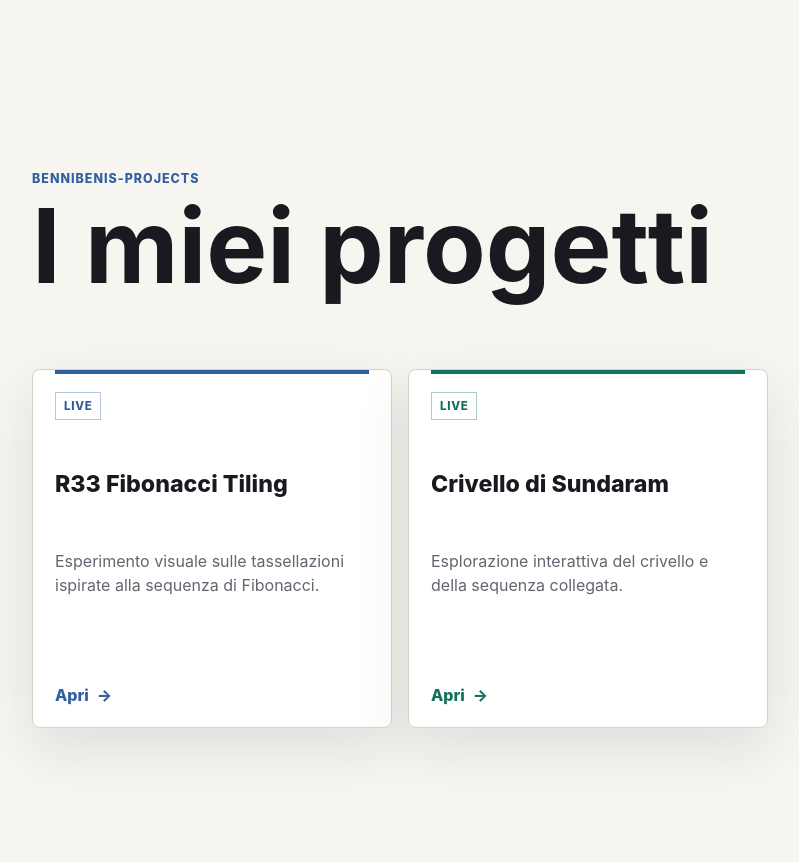
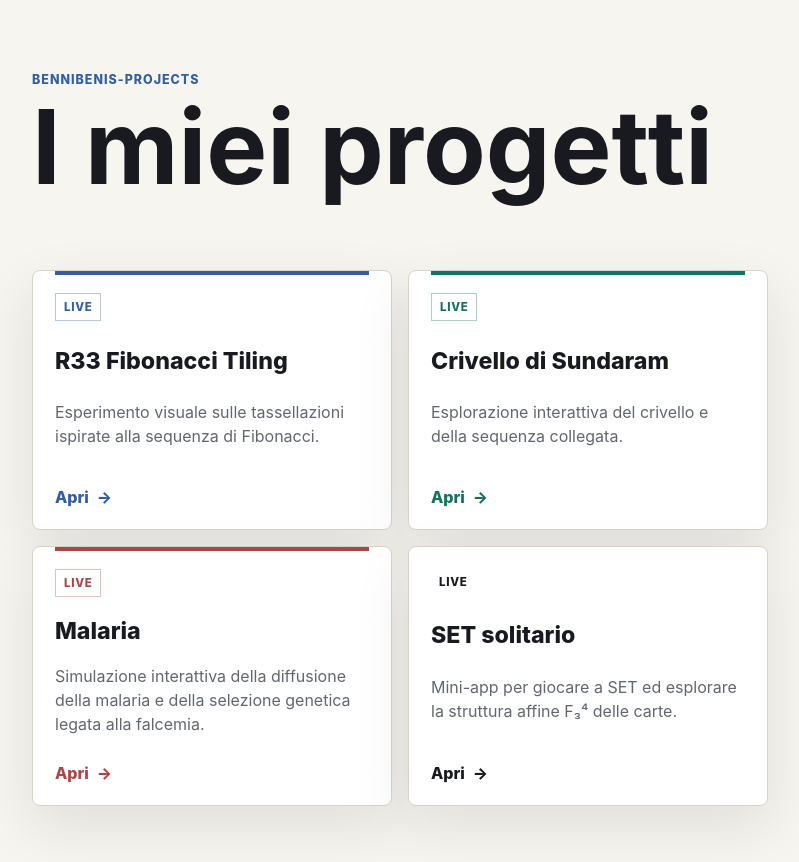
Before and after one commit to bennibeni/links-page, a Next.js app: page / in a window 1280 px wide. Shown: the top 862 px of the page, without its empty margins (92-891 px from the left). Before the commit the page ends 800 px from the top, so only its background shows below. Built offline with nearby package versions, Linux system fonts and the light colour scheme.

Commit message:
Aggiunti Malaria e SET solitario

```diff
--- a/app/page.js
+++ b/app/page.js
@@ -14,6 +14,22 @@ const projects = [
     href: "https://sundaram-h7e2q9ex1-bennibenis-projects.vercel.app/",
     status: "Live",
     accent: "green",
+  },
+  {
+    name: "Malaria",
+    description:
+      "Simulazione interattiva della diffusione della malaria e della selezione genetica legata alla falcemia.",
+    href: "https://malaria-plum.vercel.app",
+    status: "Live",
+    accent: "red",
+  },
+  {
+    name: "SET solitario",
+    description:
+      "Mini-app per giocare a SET ed esplorare la struttura affine F₃⁴ delle carte.",
+    href: "https://set-affine-game.vercel.app/",
+    status: "Live",
+    accent: "purple",
   },
 ];
 
```
